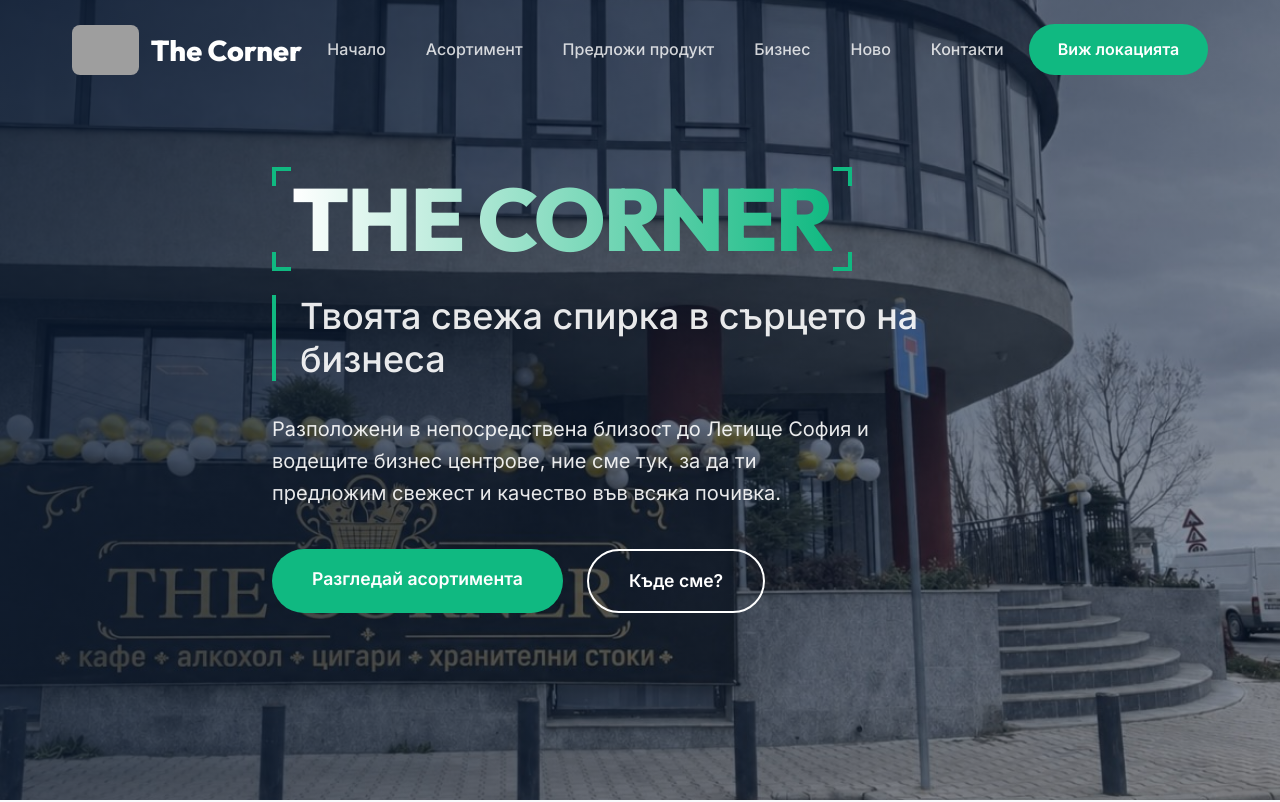
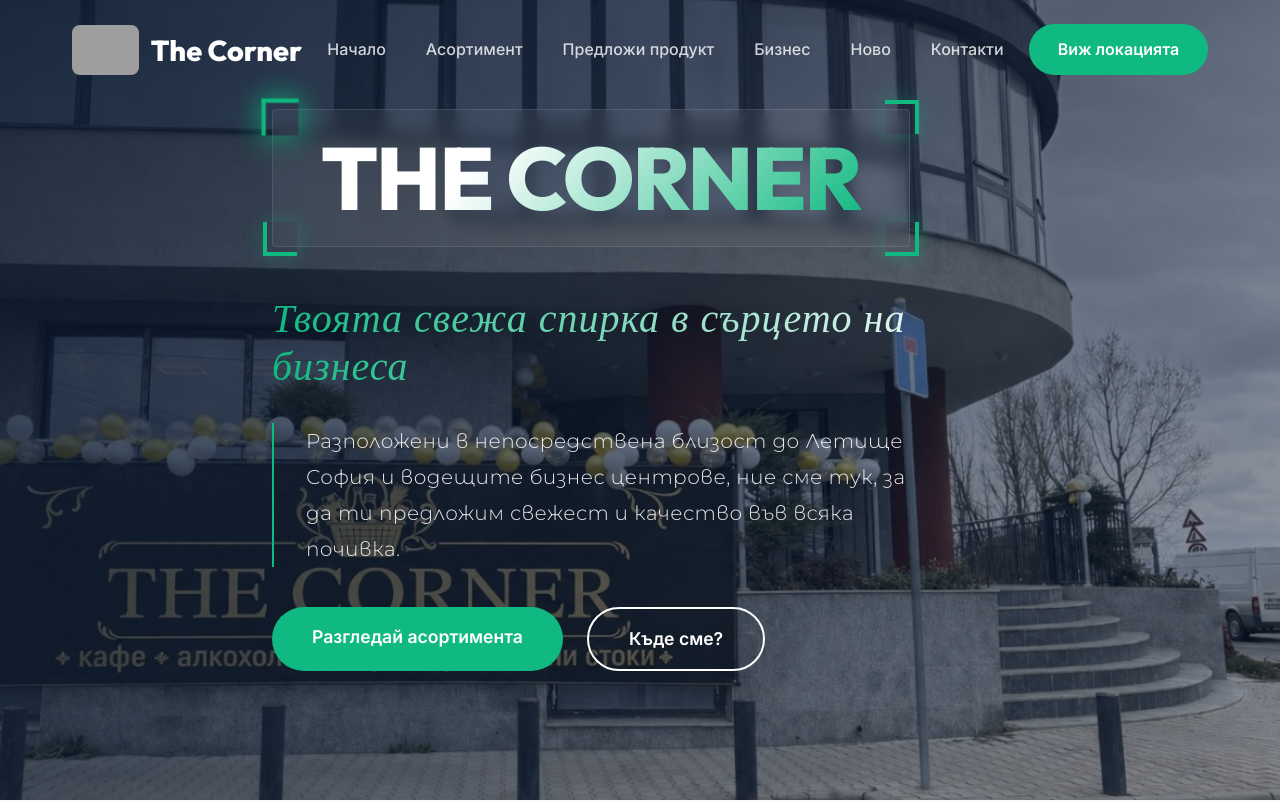
Before and after one commit to davidabg91/cornerSHOP, a website built with Vite: page index.html in a window 1280 px wide. Shown: the top 802 px of the page. Built offline with nearby package versions, Linux system fonts and the light colour scheme; grey boxes are pictures that could not be loaded; a web font is replaced by a local one.

Commit message:
Enhance hero typography and visual effects

```diff
--- a/index.html
+++ b/index.html
@@ -10,7 +10,7 @@
     <!-- Google Fonts -->
     <link rel="preconnect" href="https://fonts.googleapis.com">
     <link rel="preconnect" href="https://fonts.gstatic.com" crossorigin>
-    <link href="https://fonts.googleapis.com/css2?family=Inter:wght@400;500;600&family=Outfit:wght@500;600;700;800&display=swap" rel="stylesheet">
+    <link href="https://fonts.googleapis.com/css2?family=Inter:wght@400;500;600&family=Outfit:wght@500;600;700;800&family=Montserrat:ital,wght@0,300;0,500;1,300&family=Playfair+Display:ital,wght@1,500&display=swap" rel="stylesheet">
 
     <link rel="stylesheet" href="style.css" />
   </head>
--- a/style.css
+++ b/style.css
@@ -85,7 +85,12 @@ p { margin-bottom: 1rem; color: var(--text-dark); }
 .title-brand-wrapper {
   position: relative;
   width: fit-content;
-  padding: 0.5rem 1.25rem;
+  padding: 1.5rem 3rem;
+  background: rgba(255, 255, 255, 0.05);
+  backdrop-filter: blur(8px);
+  border-radius: 4px;
+  border: 1px solid rgba(255, 255, 255, 0.1);
+  margin-bottom: 1rem;
 }
 
 .title-brand {
@@ -93,7 +98,7 @@ p { margin-bottom: 1rem; color: var(--text-dark); }
   font-weight: 800;
   text-transform: uppercase;
   letter-spacing: -2px;
-  background: linear-gradient(to right, #FFFFFF, var(--accent));
+  background: linear-gradient(135deg, #FFFFFF 30%, var(--accent) 100%);
   -webkit-background-clip: text;
   -webkit-text-fill-color: transparent;
   line-height: 1;
@@ -107,69 +112,75 @@ p { margin-bottom: 1rem; color: var(--text-dark); }
 .title-brand::after {
   content: '';
   position: absolute;
-  width: 15px;
-  height: 15px;
+  width: 30px;
+  height: 30px;
   border: 4px solid var(--accent);
-  transition: var(--transition);
+  transition: all 0.5s cubic-bezier(0.4, 0, 0.2, 1);
+  box-shadow: 0 0 20px rgba(16, 185, 129, 0.3);
 }
 
 /* Top-left */
 .title-brand-wrapper::before {
-  top: 0;
-  left: 0;
+  top: -10px;
+  left: -10px;
   border-right: none;
   border-bottom: none;
+  animation: cornerPulse 2s infinite alternate;
 }
 
 /* Top-right */
 .title-brand-wrapper::after {
-  top: 0;
-  right: 0;
+  top: -10px;
+  right: -10px;
   border-left: none;
   border-bottom: none;
 }
 
 /* Bottom-left */
 .title-brand::before {
-  bottom: 0;
-  left: 0;
+  bottom: -10px;
+  left: -10px;
   border-right: none;
   border-top: none;
 }
 
 /* Bottom-right */
 .title-brand::after {
-  bottom: 0;
-  right: 0;
+  bottom: -10px;
+  right: -10px;
   border-left: none;
   border-top: none;
 }
 
-/* Hover effect */
-.title-brand-wrapper:hover::before,
-.title-brand-wrapper:hover::after,
-.title-brand-wrapper:hover .title-brand::before,
-.title-brand-wrapper:hover .title-brand::after {
-  width: 25px;
-  height: 25px;
-  box-shadow: 0 0 15px var(--accent);
+@keyframes cornerPulse {
+  from { transform: scale(1); opacity: 0.8; }
+  to { transform: scale(1.1); opacity: 1; box-shadow: 0 0 30px var(--accent); }
 }
 
 .title-tagline {
-  font-size: clamp(1.25rem, 3vw, 2.25rem);
+  font-family: 'Playfair Display', serif;
+  font-style: italic;
+  font-size: clamp(1.5rem, 3.5vw, 2.5rem);
   font-weight: 500;
-  color: rgba(255, 255, 255, 0.9);
-  border-left: 4px solid var(--accent);
-  padding-left: 1.5rem;
-  margin-top: 1rem;
-  font-family: var(--font-body);
+  color: #FFFFFF;
+  margin-top: 1.5rem;
+  letter-spacing: 1px;
+  background: linear-gradient(to right, var(--accent), #FFFFFF);
+  -webkit-background-clip: text;
+  -webkit-text-fill-color: transparent;
 }
 
 .hero-content p {
-  color: rgba(255, 255, 255, 0.8);
-  font-size: 1.2rem;
-  max-width: 600px;
-  margin-bottom: 2.5rem;
+  font-family: 'Montserrat', sans-serif;
+  font-weight: 300;
+  letter-spacing: 0.5px;
+  color: rgba(255, 255, 255, 0.85);
+  font-size: 1.25rem;
+  max-width: 650px;
+  margin-bottom: 3rem;
+  line-height: 1.8;
+  border-left: 2px solid var(--accent);
+  padding-left: 2rem;
 }
 
 .btn-primary {
```
